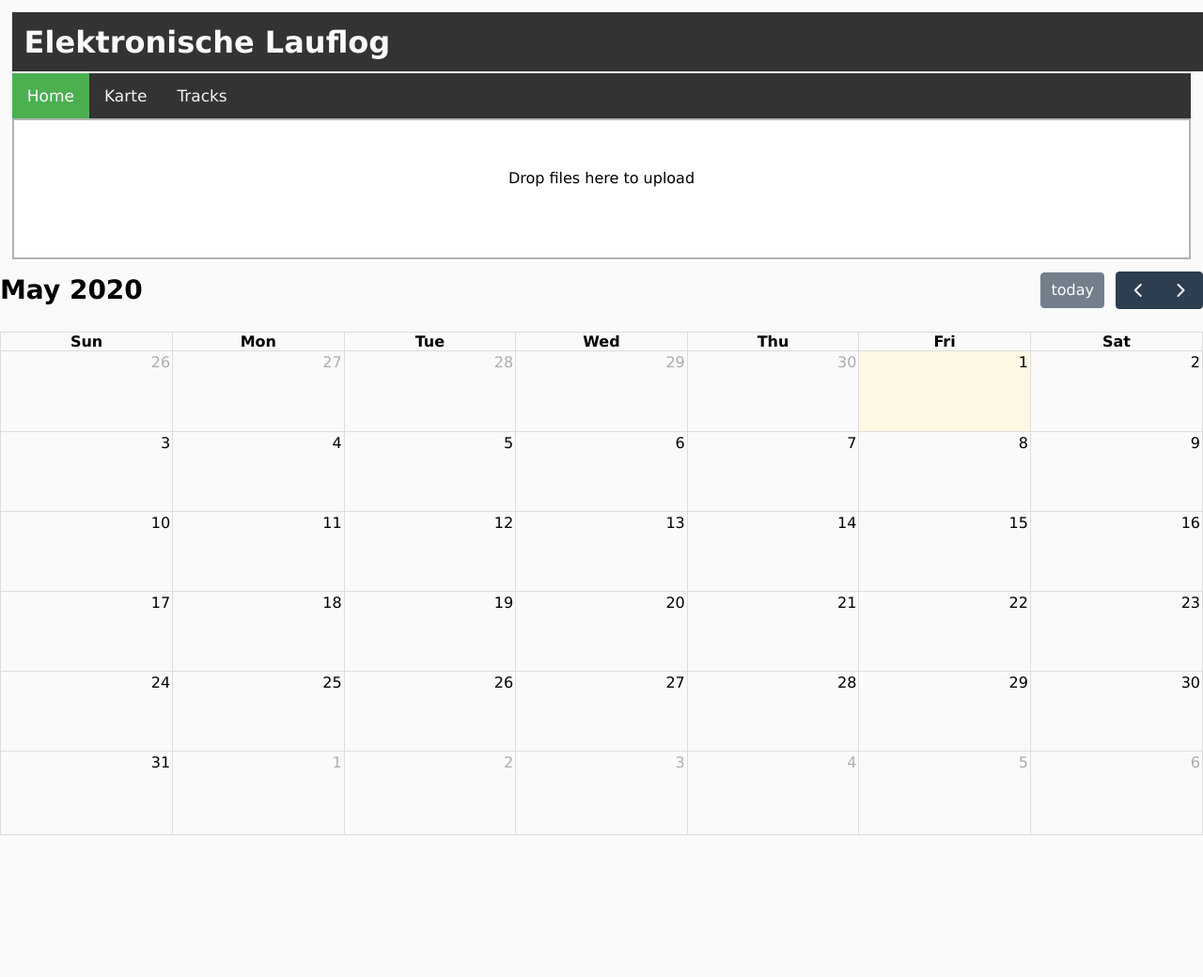
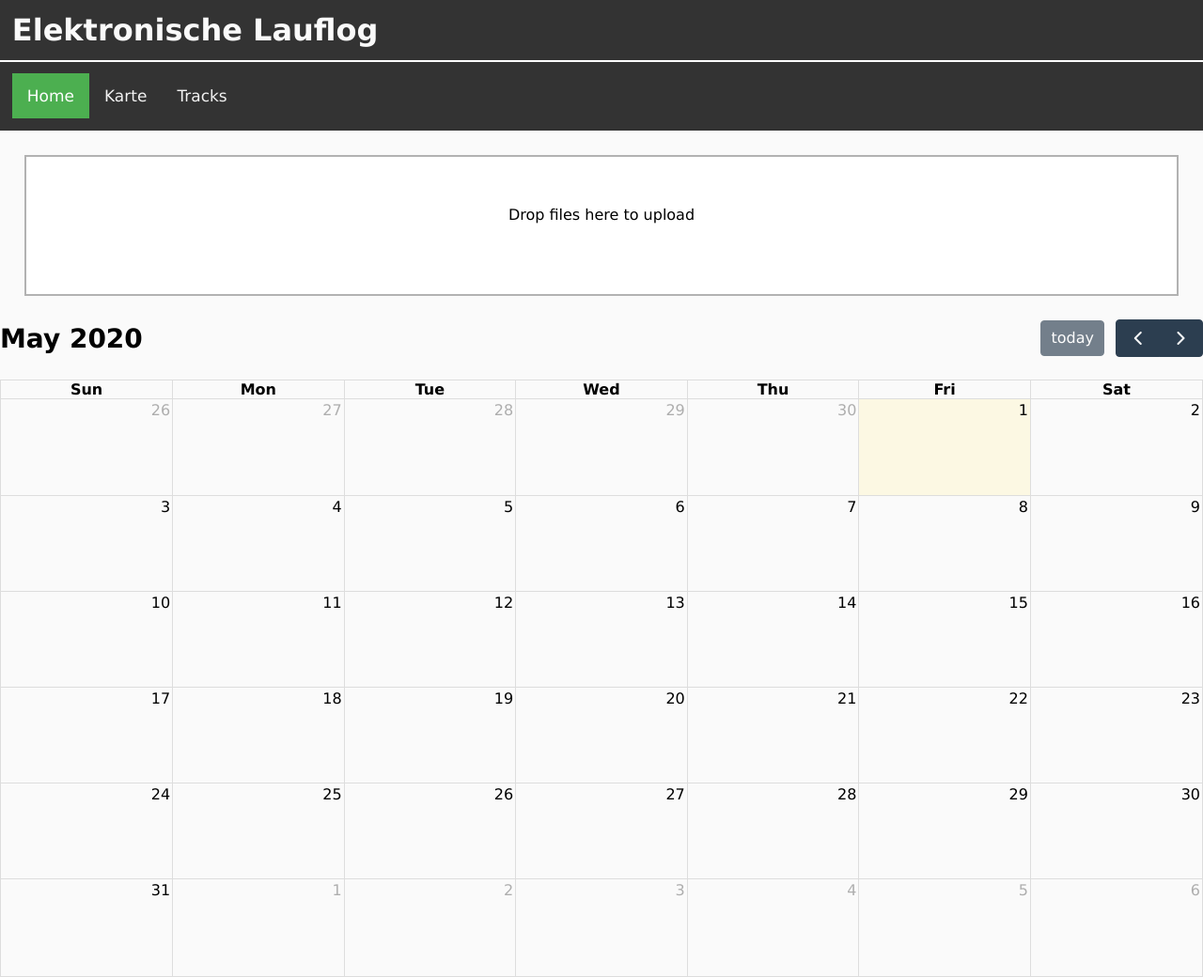
Before and after one commit to raalwa/lauflog, a website with bundled scripts: page app/index.html in a window 1280 px wide. Shown: the top 1040 px of the page at 94% size. Before the commit the page ends 889 px from the top, so only its background shows below. Built offline with nearby package versions, Linux system fonts and the light colour scheme.

Commit message:
Calender View changed

```diff
--- a/app/index.html
+++ b/app/index.html
@@ -28,8 +28,9 @@
 
         var calendar = new FullCalendar.Calendar(calendarEl, {
           plugins: [ 'dayGrid', 'timeGrid', 'list' ]
+
         });
-            calendar.setOption('height', 600, 'contentHeight',400);
+        calendar.setOption('height', 700, 'contentHeight', 650);
         calendar.render();
       });
 
@@ -47,10 +48,14 @@
 
 
 		<form action="/file-upload" class="dropzone" id="my-awesome-dropzone"></form>
-  </div>
+
     <div id="calendar"></div>
 		<script src="resources/js/datenverwaltung/dropzone.js"></script>
     <script type="module" src="resources/js/index.js"></script>
+    <script src="resources/js/calendar/calendar.js">
+
+    </script>
+    </div>
 </body>
 
 </html>
--- a/app/resources/css/style.css
+++ b/app/resources/css/style.css
@@ -9,12 +9,16 @@ body {
     color: #000;
 }
 
- #content {
+ .topnav {
     padding: 1vw;
+}
+.dropzone {
+    margin: 2vw;
+    height: 1vw;
 }
 
 h1 {
-    width: 98vw;
+    width: 100vw;
     margin: 0;
     padding: 1vw;
     background-color: #333;
```
Lines whose indentation alone changed are shown as unchanged.
